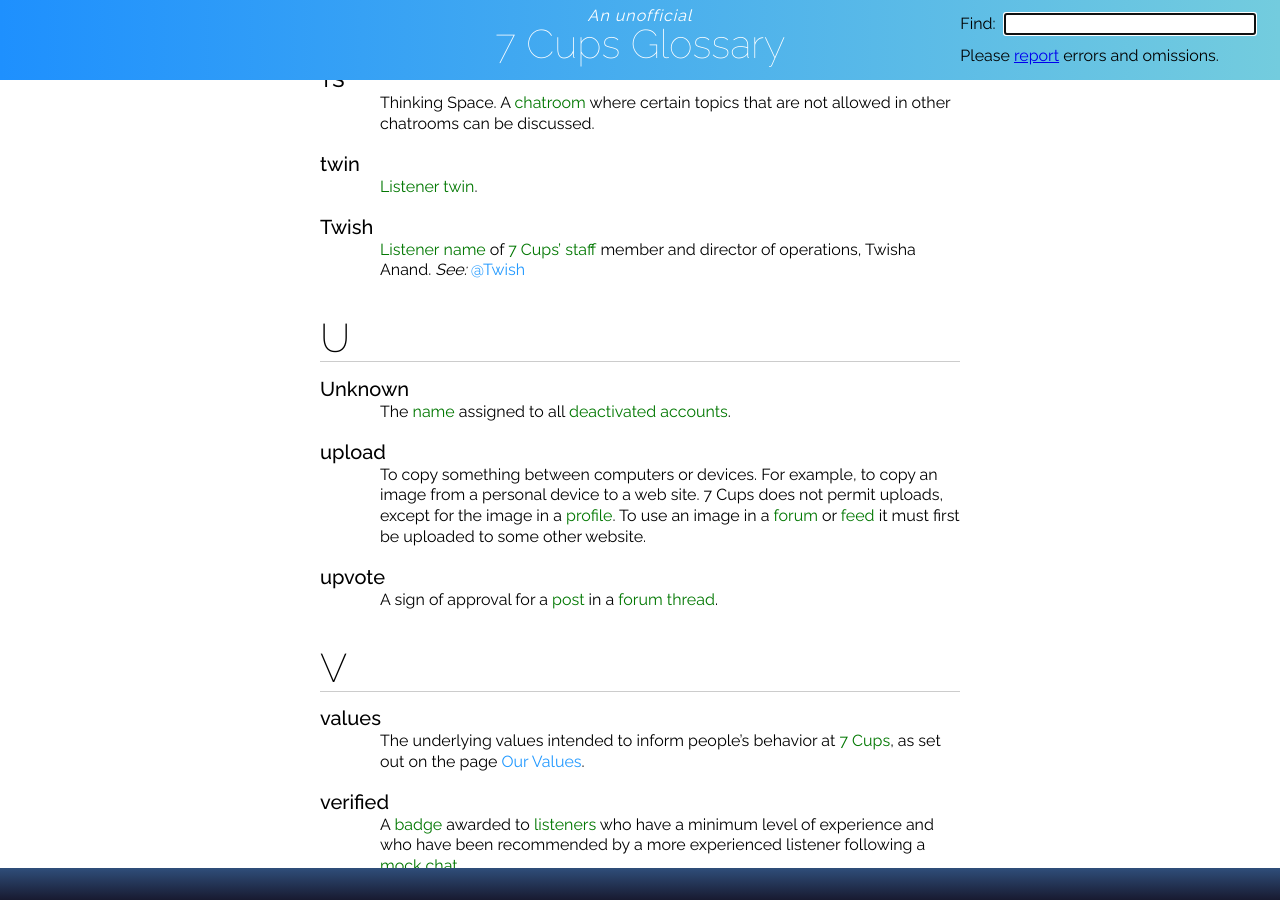
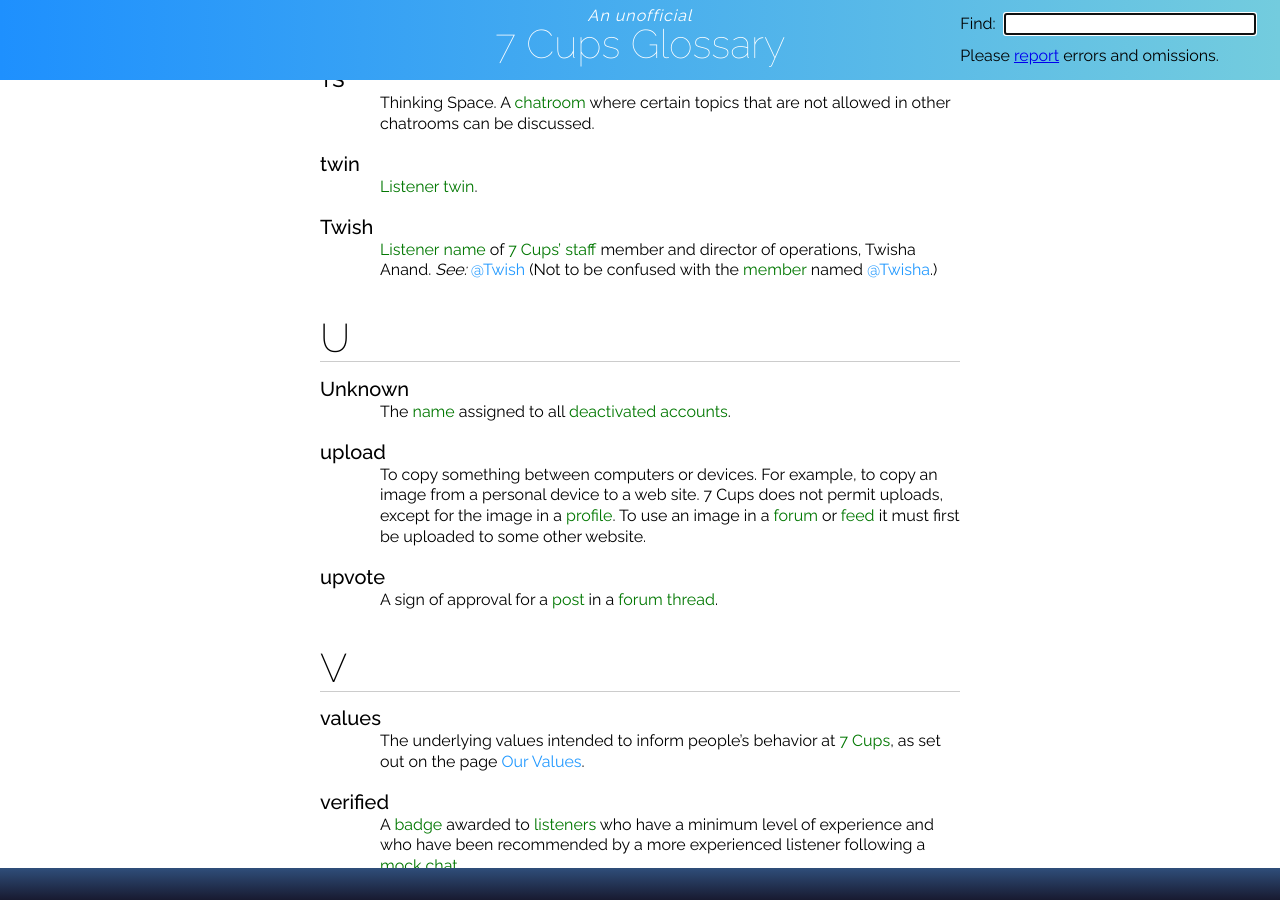
Before and after one commit to RarelyCharlie/rarelycharlie.github.io, a Jekyll site: the page built from glossary.md, in a window 1280 px wide and 900 px high, scrolled down 20582 px. Built offline with Jekyll 4.4.1, drawn with Linux system fonts in a browser that asks for light colours.

Commit message:
update twish

```diff
--- a/glossary.md
+++ b/glossary.md
@@ -758,7 +758,7 @@ Thinking Space. A ~~chatroom~~ where certain topics that are not allowed in othe
 ~~Listener twin/listener twin~~.
 
 # Twish
-~~Listener~~ ~~name~~ of ~~7 Cups'/7 Cups~~ ~~staff~~ member and director of operations, Twisha Anand. _See:_ [@Twish](http://7cups.com/@Twish)
+~~Listener~~ ~~name~~ of ~~7 Cups'/7 Cups~~ ~~staff~~ member and director of operations, Twisha Anand. _See:_ [@Twish](http://7cups.com/@Twish) (Not to be confused with the ~~member~~ named [@Twisha](http://7cups.com/@Twisha).)
 
 
 ## U
```
